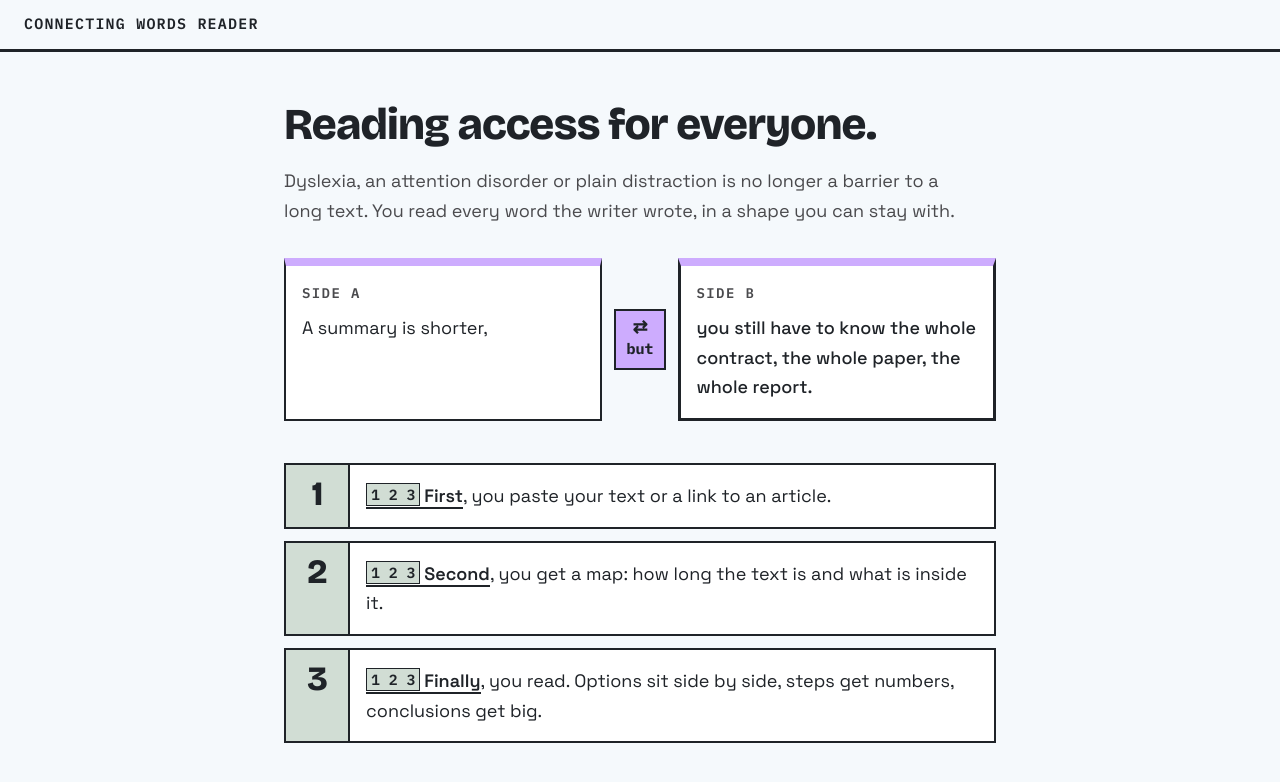
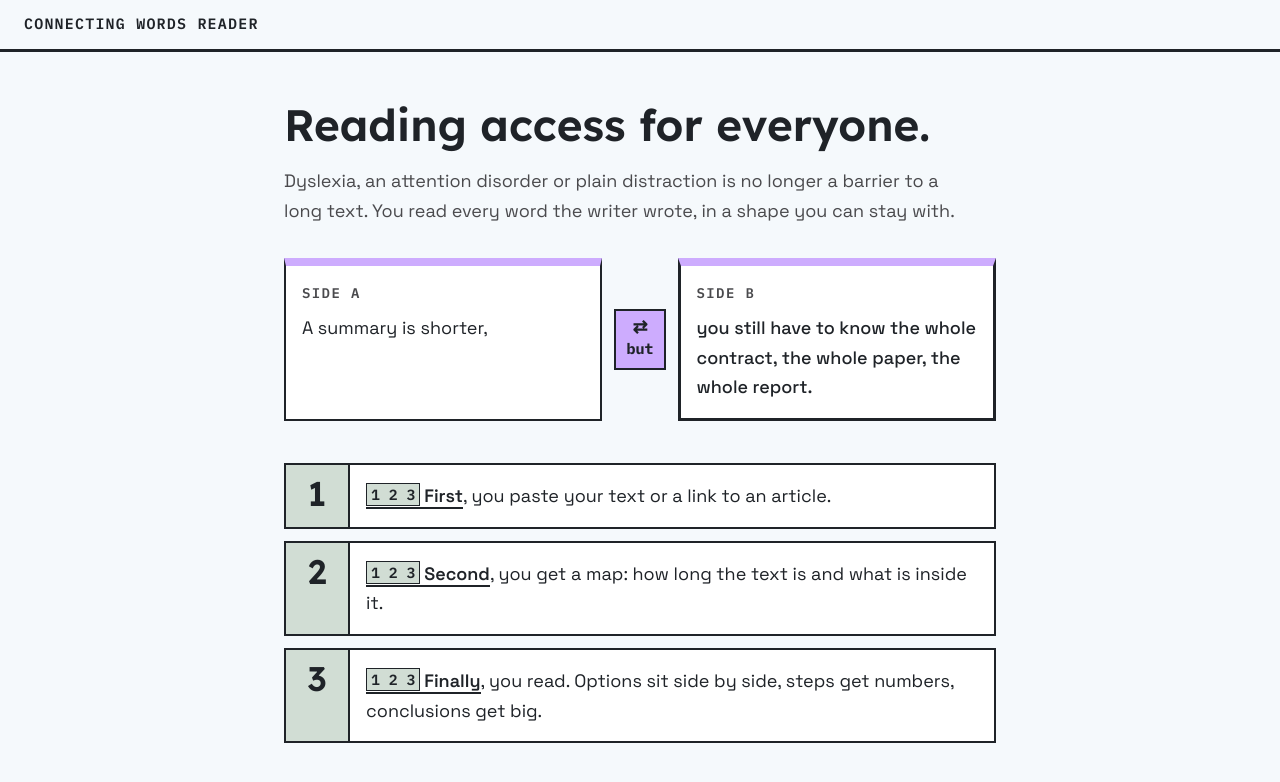
Before and after one commit to SaltedDana/the-whole-text, a website: page docs/index.html in a window 1280 px wide. Shown: the top 782 px of the page. Drawn offline with nearby package versions, Linux system fonts and the light colour scheme.

Commit message:
Display font: Lexend

```diff
--- a/docs/index.html
+++ b/docs/index.html
@@ -6,7 +6,7 @@
 <title>Connecting Words Reader</title>
 <link rel="preconnect" href="https://fonts.googleapis.com">
 <link rel="preconnect" href="https://fonts.gstatic.com" crossorigin>
-<link rel="stylesheet" href="https://fonts.googleapis.com/css2?family=Bricolage+Grotesque:opsz,wght@12..96,700;12..96,800&family=Space+Grotesk:wght@400;500;600;700&family=IBM+Plex+Mono:wght@400;500;600;700&display=swap">
+<link rel="stylesheet" href="https://fonts.googleapis.com/css2?family=Lexend:wght@500;600;700&family=Space+Grotesk:wght@400;500;600;700&family=IBM+Plex+Mono:wght@400;500;600;700&display=swap">
 <link rel="stylesheet" href="styles.css">
 </head>
 <body>
--- a/docs/styles.css
+++ b/docs/styles.css
@@ -3,7 +3,7 @@
 :root{
   --ink:#1F2328; --ink-soft:#4A4A4D; --cream:#FBF8F1; --paper:#F5F9FC;
   --lavender:#CDACFE; --sage:#D1DDD4; --sage-text:#6C8F8A; --slate:#7BA3AD; --orange:#FC7142; --white:#FFFFFF;
-  --font-display:'Bricolage Grotesque','Space Grotesk',system-ui,sans-serif;
+  --font-display:'Lexend','Space Grotesk',system-ui,sans-serif;
   --font-sans:'Space Grotesk',system-ui,-apple-system,sans-serif;
   --font-mono:'IBM Plex Mono','SF Mono',ui-monospace,monospace;
   --s1:4px; --s2:8px; --s3:12px; --s4:16px; --s5:24px; --s6:32px; --s7:48px; --s8:64px;
@@ -33,7 +33,7 @@ button{font:inherit;color:inherit;cursor:pointer}
 
 /* Input screen */
 .input-screen{max-width:760px;margin:0 auto;padding:var(--s7) var(--s5) var(--s8)}
-.display{font-family:var(--font-display);font-weight:800;letter-spacing:-.02em;font-size:44px;line-height:1.15;margin:0 0 var(--s4)}
+.display{font-family:var(--font-display);font-weight:600;letter-spacing:0;font-size:44px;line-height:1.15;margin:0 0 var(--s4)}
 .lede{color:var(--ink-soft);margin:0 0 var(--s6);max-width:60ch}
 .field-label{display:block;font-family:var(--font-mono);font-size:14px;font-weight:600;letter-spacing:.08em;text-transform:uppercase;margin:var(--s5) 0 var(--s2)}
 input[type=url],textarea{width:100%;border:var(--bw-thin) solid var(--ink);background:var(--white);padding:var(--s3) var(--s4);font:inherit;font-size:16px;color:var(--ink);border-radius:0}
@@ -51,7 +51,7 @@ textarea{resize:vertical;line-height:1.5}
 
 /* Cover card: the map before the text */
 .cover{background:var(--cream);border:var(--bw-thin) solid var(--ink);border-radius:12px;padding:var(--s6);margin-bottom:var(--s7)}
-.cover h2{font-family:var(--font-display);font-weight:800;letter-spacing:-.02em;font-size:36px;line-height:1.1;margin:0 0 var(--s5)}
+.cover h2{font-family:var(--font-display);font-weight:600;letter-spacing:0;font-size:36px;line-height:1.1;margin:0 0 var(--s5)}
 .stats{display:flex;gap:var(--s7);margin-bottom:var(--s5)}
 .stat .num{font-family:var(--font-display);font-size:40px;line-height:1}
 .stat .cap{font-family:var(--font-mono);font-size:14px;letter-spacing:.08em;text-transform:uppercase;color:var(--ink-soft);margin-top:var(--s1)}
@@ -145,4 +145,4 @@ details.example .tx{padding:0 var(--s4) var(--s4);color:var(--ink-soft)}
 .pitch{margin:28px 0 36px;display:flex;flex-direction:column;gap:18px}
 .pitch-note{margin:0;font-size:.9rem;opacity:.65}
 
-.stat .num,.step .n{font-weight:800;letter-spacing:-.02em}
+.stat .num,.step .n{font-weight:600;letter-spacing:0}
--- a/public/styles.css
+++ b/public/styles.css
@@ -3,7 +3,7 @@
 :root{
   --ink:#1F2328; --ink-soft:#4A4A4D; --cream:#FBF8F1; --paper:#F5F9FC;
   --lavender:#CDACFE; --sage:#D1DDD4; --sage-text:#6C8F8A; --slate:#7BA3AD; --orange:#FC7142; --white:#FFFFFF;
-  --font-display:'Bricolage Grotesque','Space Grotesk',system-ui,sans-serif;
+  --font-display:'Lexend','Space Grotesk',system-ui,sans-serif;
   --font-sans:'Space Grotesk',system-ui,-apple-system,sans-serif;
   --font-mono:'IBM Plex Mono','SF Mono',ui-monospace,monospace;
   --s1:4px; --s2:8px; --s3:12px; --s4:16px; --s5:24px; --s6:32px; --s7:48px; --s8:64px;
@@ -33,7 +33,7 @@ button{font:inherit;color:inherit;cursor:pointer}
 
 /* Input screen */
 .input-screen{max-width:760px;margin:0 auto;padding:var(--s7) var(--s5) var(--s8)}
-.display{font-family:var(--font-display);font-weight:800;letter-spacing:-.02em;font-size:44px;line-height:1.15;margin:0 0 var(--s4)}
+.display{font-family:var(--font-display);font-weight:600;letter-spacing:0;font-size:44px;line-height:1.15;margin:0 0 var(--s4)}
 .lede{color:var(--ink-soft);margin:0 0 var(--s6);max-width:60ch}
 .field-label{display:block;font-family:var(--font-mono);font-size:14px;font-weight:600;letter-spacing:.08em;text-transform:uppercase;margin:var(--s5) 0 var(--s2)}
 input[type=url],textarea{width:100%;border:var(--bw-thin) solid var(--ink);background:var(--white);padding:var(--s3) var(--s4);font:inherit;font-size:16px;color:var(--ink);border-radius:0}
@@ -51,7 +51,7 @@ textarea{resize:vertical;line-height:1.5}
 
 /* Cover card: the map before the text */
 .cover{background:var(--cream);border:var(--bw-thin) solid var(--ink);border-radius:12px;padding:var(--s6);margin-bottom:var(--s7)}
-.cover h2{font-family:var(--font-display);font-weight:800;letter-spacing:-.02em;font-size:36px;line-height:1.1;margin:0 0 var(--s5)}
+.cover h2{font-family:var(--font-display);font-weight:600;letter-spacing:0;font-size:36px;line-height:1.1;margin:0 0 var(--s5)}
 .stats{display:flex;gap:var(--s7);margin-bottom:var(--s5)}
 .stat .num{font-family:var(--font-display);font-size:40px;line-height:1}
 .stat .cap{font-family:var(--font-mono);font-size:14px;letter-spacing:.08em;text-transform:uppercase;color:var(--ink-soft);margin-top:var(--s1)}
@@ -145,4 +145,4 @@ details.example .tx{padding:0 var(--s4) var(--s4);color:var(--ink-soft)}
 .pitch{margin:28px 0 36px;display:flex;flex-direction:column;gap:18px}
 .pitch-note{margin:0;font-size:.9rem;opacity:.65}
 
-.stat .num,.step .n{font-weight:800;letter-spacing:-.02em}
+.stat .num,.step .n{font-weight:600;letter-spacing:0}
```
Also changed, not shown: docs/demo-result.json (+1 -1 lines), public/index.html (+1 -1 lines).
